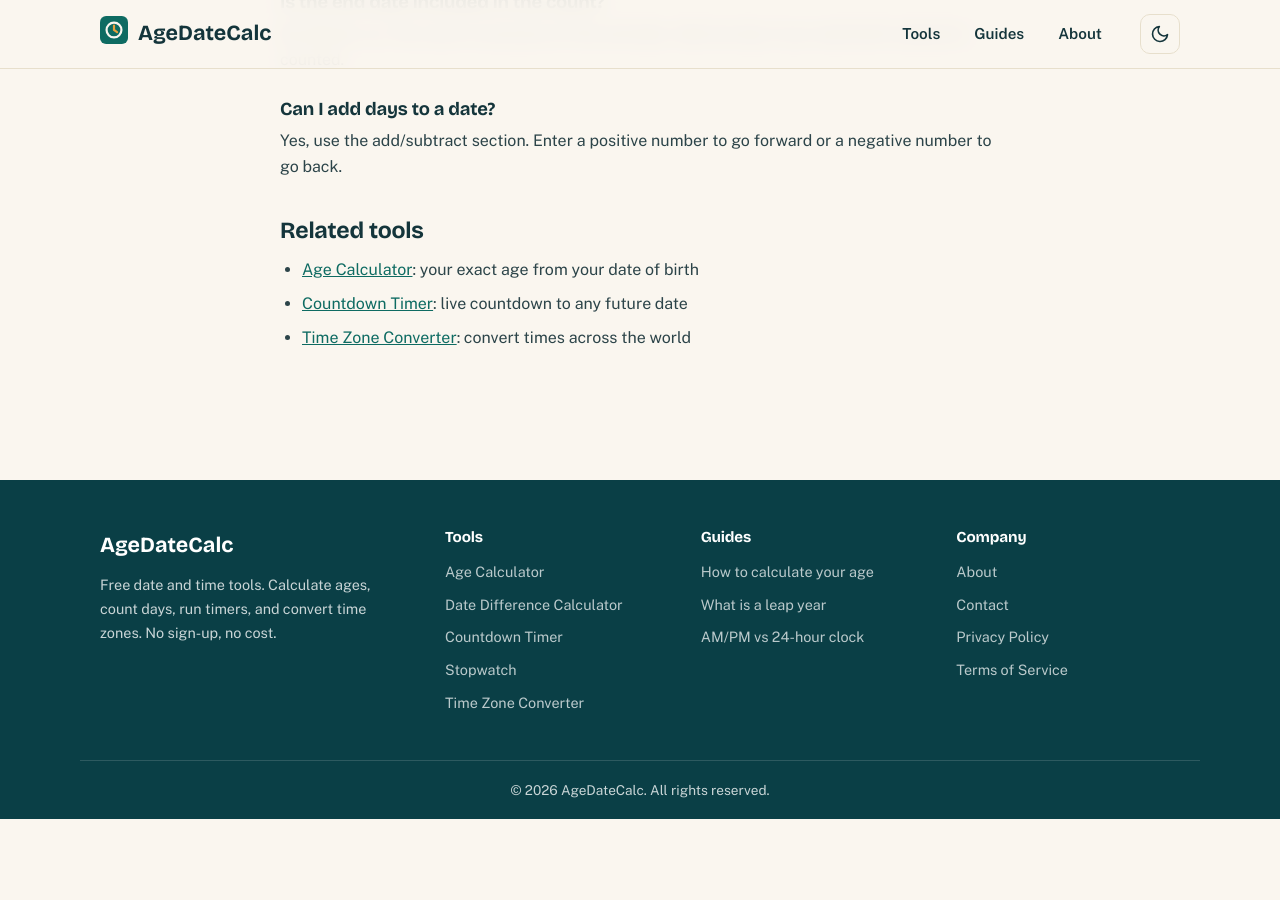
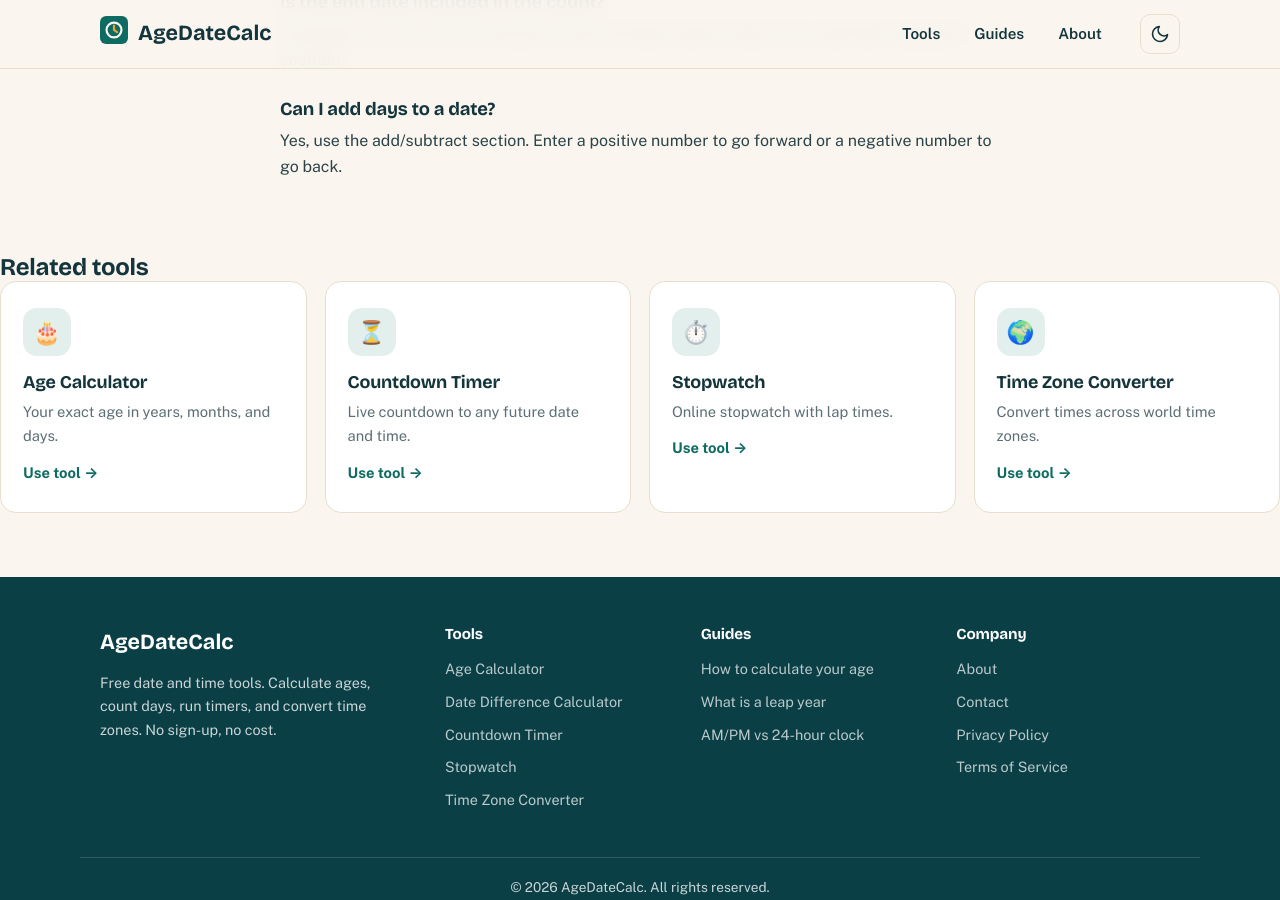
Before and after one commit to zaidmeo09-dhangal/agedatecalc, a Jekyll site: the page built from date-difference-calculator.md, in a window 1280 px wide and 900 px high, scrolled down 4560 px. Built offline with Jekyll 4.4.1, drawn with Linux system fonts in a browser that asks for light colours; before the commit the page ends 5379 px from its top, so only the background shows below that.

Commit message:
Related tools as card widgets (match homepage design)

```diff
--- a/date-difference-calculator.md
+++ b/date-difference-calculator.md
@@ -195,12 +195,34 @@
 
 Yes, use the add/subtract section. Enter a positive number to go forward or a negative number to go back.
 
-## Related tools
+</div>
 
-- [Age Calculator]({{ '/age-calculator/' | relative_url }}): your exact age from your date of birth
-- [Countdown Timer]({{ '/countdown-timer/' | relative_url }}): live countdown to any future date
-- [Time Zone Converter]({{ '/time-zone-converter/' | relative_url }}): convert times across the world
-
+<h2 style="margin-top:8px">Related tools</h2>
+<div class="tools-grid">
+  <a class="tool-card" href="{{ '/age-calculator/' | relative_url }}">
+    <div class="tool-icon">🎂</div>
+    <h3>Age Calculator</h3>
+    <p>Your exact age in years, months, and days.</p>
+    <span class="go">Use tool &rarr;</span>
+  </a>
+  <a class="tool-card" href="{{ '/countdown-timer/' | relative_url }}">
+    <div class="tool-icon">⏳</div>
+    <h3>Countdown Timer</h3>
+    <p>Live countdown to any future date and time.</p>
+    <span class="go">Use tool &rarr;</span>
+  </a>
+  <a class="tool-card" href="{{ '/stopwatch/' | relative_url }}">
+    <div class="tool-icon">⏱️</div>
+    <h3>Stopwatch</h3>
+    <p>Online stopwatch with lap times.</p>
+    <span class="go">Use tool &rarr;</span>
+  </a>
+  <a class="tool-card" href="{{ '/time-zone-converter/' | relative_url }}">
+    <div class="tool-icon">🌍</div>
+    <h3>Time Zone Converter</h3>
+    <p>Convert times across world time zones.</p>
+    <span class="go">Use tool &rarr;</span>
+  </a>
 </div>
 
 <script>
```
